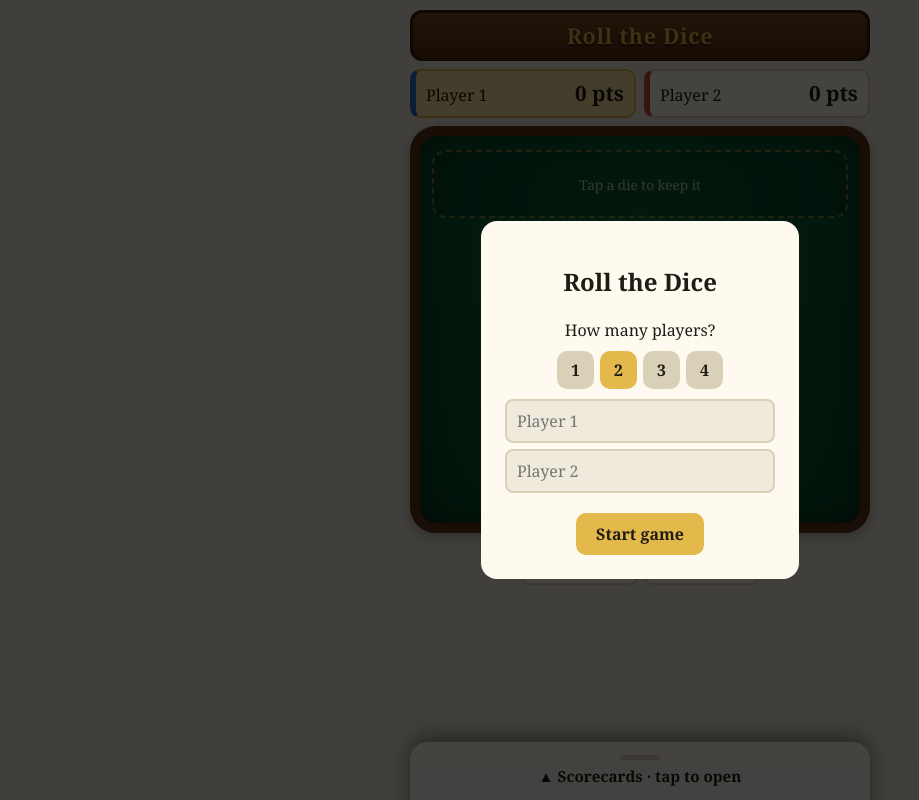
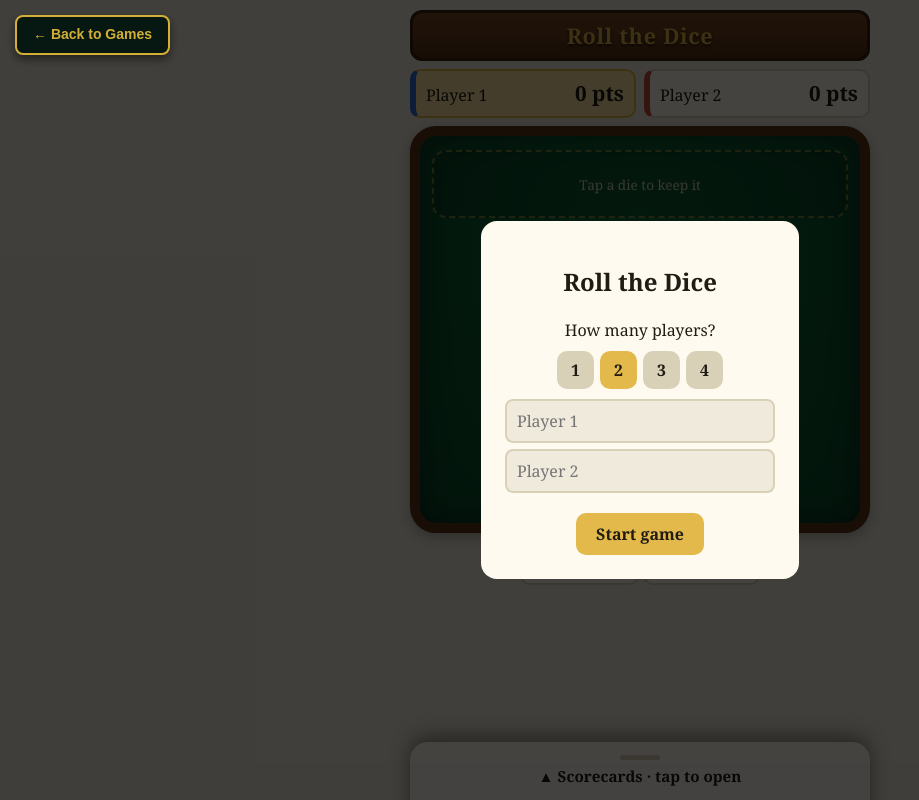
Before and after one commit to lst-2k/dicegames, a plain HTML site: page roll-the-dice.html in a window 1280 px wide. Shown: the whole page, without its empty margins (0-919 px from the left). Drawn offline with Linux system fonts and the light colour scheme.

Commit message:
Add files via upload

```diff
--- a/roll-the-dice.html
+++ b/roll-the-dice.html
@@ -66,6 +66,10 @@ tr.tot td{font-weight:700;font-size:1.1em;border-top:2px solid var(--ink)}
 .box button{margin-top:14px;font:700 1em Georgia,serif;padding:10px 20px;border-radius:10px;border:0;background:var(--gold);color:#201c14;cursor:pointer}
 @media (prefers-reduced-motion:reduce){.tumble,.land,#cup.shake{animation:none}}
 </style></head><body>
+<a href="https://lst-2k.github.io/mindgames/"
+   style="position: fixed; top: 15px; left: 15px; z-index: 9999; background: #061811; color: #d4af37; border: 2px solid #d4af37; padding: 8px 16px; border-radius: 8px; font-family: sans-serif; font-size: 14px; font-weight: bold; text-decoration: none; box-shadow: 0 4px 10px rgba(0,0,0,0.5); display: inline-flex; items-center: center;">
+   ← Back to Games
+</a>
 <div id="app">
  <div class="gt">Roll the Dice</div>
  <div class="top" id="top"></div>
```
Also changed, not shown: shut-the-box.html (+4 -0 lines).
